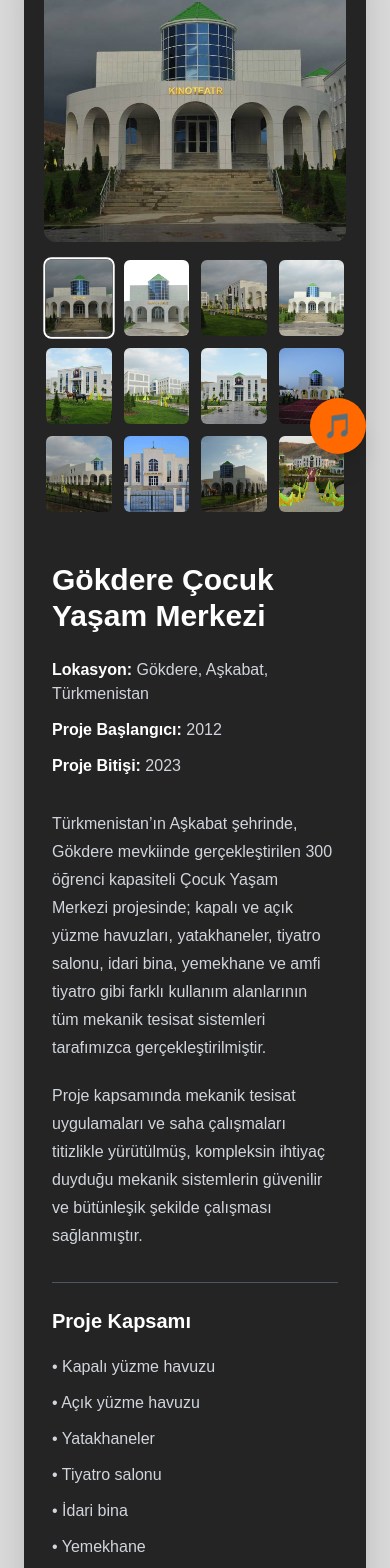
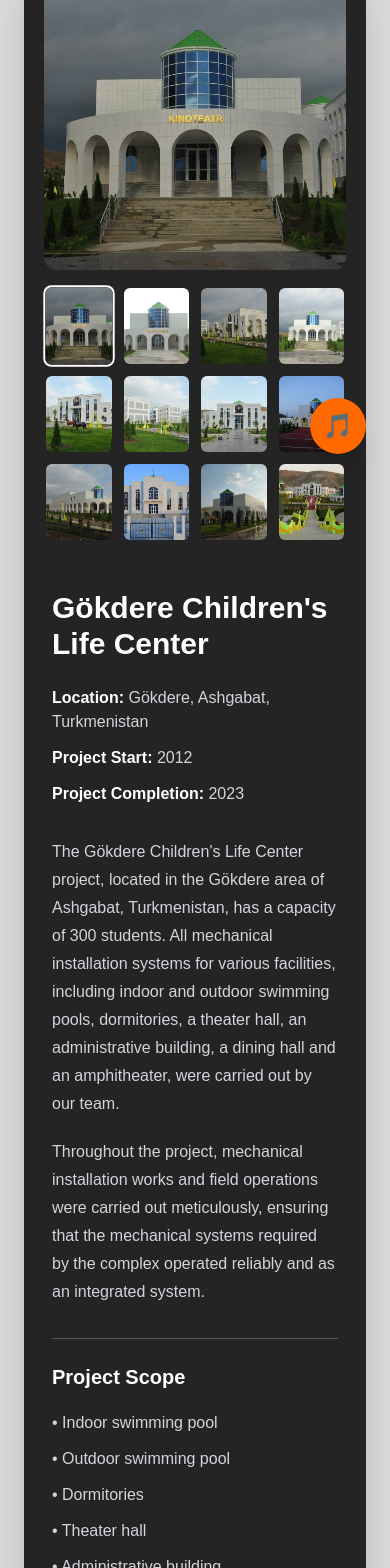
Before and after one commit to alattinkarademir-sudo/tach-mekanik, a Next.js app: page /en/tamamlanan-projeler in a window 390 px wide. Shown: the part 366-1934 px from the top of the page. Built offline with nearby package versions, Linux system fonts and the light colour scheme.

Commit message:
Proje sayfaları ve çeviriler güncellendi

```diff
--- a/app/[locale]/tamamlanan-projeler/page.tsx
+++ b/app/[locale]/tamamlanan-projeler/page.tsx
@@ -1,10 +1,10 @@
-
 "use client";
 
 import { useState } from "react";
+import Image from "next/image";
 import { useTranslations } from "next-intl";
 
-const projectImages = [
+const projeGorselleri = [
   "/projeler/gokdere1.png",
   "/projeler/gokdere2.png",
   "/projeler/gokdere3.png",
@@ -22,57 +22,61 @@ const projectImages = [
 export default function TamamlananProjeler() {
   const t = useTranslations("Projects");
 
-  const [selectedImage, setSelectedImage] = useState(projectImages[0]);
+  const [secilenGorsel, setSecilenGorsel] = useState(
+    projeGorselleri[0]
+  );
 
   return (
     <main className="min-h-screen bg-[#DCDCDC] px-6 pt-36 pb-20">
       <div className="mx-auto max-w-7xl">
 
         {/* SAYFA BAŞLIĞI */}
-        <div className="text-center mb-14">
-          <h1 className="text-4xl md:text-5xl font-bold text-[#242424]">
+        <div className="mb-14 text-center">
+          <h1 className="text-4xl font-bold text-[#242424] md:text-5xl">
             {t("completedTitle")}
           </h1>
 
-          <p className="mt-5 text-gray-700 text-lg">
+          <p className="mt-5 text-lg text-gray-700">
             {t("completedDescription")}
           </p>
         </div>
 
-        {/* PROJE */}
-        <div className="mx-auto max-w-6xl bg-[#242424] rounded-2xl shadow-2xl overflow-hidden">
-
+        {/* PROJE DETAY KARTI */}
+        <div className="mx-auto max-w-6xl overflow-hidden rounded-2xl bg-[#242424] shadow-2xl">
           <div className="flex flex-col lg:flex-row">
 
-            {/* SOL TARAF - FOTOĞRAFLAR */}
-            <div className="w-full lg:w-[42%] p-5 md:p-6">
+            {/* SOL TARAF - PROJE FOTOĞRAFLARI */}
+            <div className="w-full p-5 md:p-6 lg:w-[42%]">
 
               {/* ANA FOTOĞRAF */}
-              <div className="w-full h-[300px] md:h-[420px] rounded-xl overflow-hidden bg-black">
-                <img
-                  src={selectedImage}
-                  alt="Gökdere Çocuk Yaşam Merkezi"
-                  className="w-full h-full object-cover"
+              <div className="relative h-[300px] w-full overflow-hidden rounded-xl bg-black md:h-[420px]">
+                <Image
+                  src={secilenGorsel}
+                  alt={t("gokdere.title")}
+                  fill
+                  className="object-cover"
+                  priority
                 />
               </div>
 
               {/* KÜÇÜK FOTOĞRAFLAR */}
-              <div className="grid grid-cols-4 gap-2 mt-4">
-                {projectImages.map((image, index) => (
+              <div className="mt-4 grid grid-cols-4 gap-2">
+                {projeGorselleri.map((gorsel, index) => (
                   <button
-                    key={image}
+                    key={gorsel}
                     type="button"
-                    onClick={() => setSelectedImage(image)}
-                    className={`h-20 md:h-24 rounded-lg overflow-hidden border-2 transition-all ${
-                      selectedImage === image
-                        ? "border-white scale-[1.02]"
+                    onClick={() => setSecilenGorsel(gorsel)}
+                    className={`relative h-20 overflow-hidden rounded-lg border-2 transition-all md:h-24 ${
+                      secilenGorsel === gorsel
+                        ? "scale-[1.02] border-white"
                         : "border-transparent hover:border-gray-400"
                     }`}
                   >
-                    <img
-                      src={image}
-                      alt={`Gökdere Çocuk Yaşam Merkezi ${index + 1}`}
-                      className="w-full h-full object-cover"
+                    <Image
+                      src={gorsel}
+                      alt={`${t("gokdere.title")} ${index + 1}`}
+                      fill
+                      className="object-cover"
                     />
                   </button>
                 ))}
@@ -81,79 +85,94 @@ export default function TamamlananProjeler() {
             </div>
 
             {/* SAĞ TARAF - PROJE BİLGİLERİ */}
-            <div className="w-full lg:w-[58%] p-7 md:p-10">
+            <div className="w-full p-7 md:p-10 lg:w-[58%]">
 
-              <h2 className="text-3xl md:text-4xl font-bold text-white">
-                Gökdere Çocuk Yaşam Merkezi
+              {/* PROJE ADI */}
+              <h2 className="text-3xl font-bold text-white md:text-4xl">
+                {t("gokdere.title")}
               </h2>
 
-              {/* TARİH VE LOKASYON */}
+              {/* LOKASYON VE TARİHLER */}
               <div className="mt-6 space-y-3 text-gray-300">
 
                 <p>
                   <span className="font-semibold text-white">
-                    Lokasyon:
+                    {t("labels.location")}:
                   </span>{" "}
-                  Gökdere, Aşkabat, Türkmenistan
+                  {t("gokdere.location")}
                 </p>
 
                 <p>
                   <span className="font-semibold text-white">
-                    Proje Başlangıcı:
+                    {t("labels.startDate")}:
                   </span>{" "}
-                  2012
+                  {t("gokdere.startDate")}
                 </p>
 
                 <p>
                   <span className="font-semibold text-white">
-                    Proje Bitişi:
+                    {t("labels.endDate")}:
                   </span>{" "}
-                  2023
+                  {t("gokdere.endDate")}
                 </p>
 
               </div>
 
-              {/* AÇIKLAMA */}
-              <div className="mt-8 text-gray-300 leading-7 text-base md:text-lg">
+              {/* PROJE AÇIKLAMASI */}
+              <div className="mt-8 text-base leading-7 text-gray-300 md:text-lg">
 
                 <p>
-                  Türkmenistan’ın Aşkabat şehrinde, Gökdere mevkiinde
-                  gerçekleştirilen 300 öğrenci kapasiteli Çocuk Yaşam Merkezi
-                  projesinde; kapalı ve açık yüzme havuzları, yatakhaneler,
-                  tiyatro salonu, idari bina, yemekhane ve amfi tiyatro gibi
-                  farklı kullanım alanlarının tüm mekanik tesisat sistemleri
-                  tarafımızca gerçekleştirilmiştir.
+                  {t("gokdere.desc1")}
                 </p>
 
                 <p className="mt-5">
-                  Proje kapsamında mekanik tesisat uygulamaları ve saha
-                  çalışmaları titizlikle yürütülmüş, kompleksin ihtiyaç
-                  duyduğu mekanik sistemlerin güvenilir ve bütünleşik şekilde
-                  çalışması sağlanmıştır.
+                  {t("gokdere.desc2")}
                 </p>
 
               </div>
 
               {/* PROJE KAPSAMI */}
-              <div className="mt-8 pt-6 border-t border-gray-600">
+              <div className="mt-8 border-t border-gray-600 pt-6">
 
-                <h3 className="text-xl font-semibold text-white mb-5">
-                  Proje Kapsamı
+                <h3 className="mb-5 text-xl font-semibold text-white">
+                  {t("labels.scope")}
                 </h3>
 
-                <div className="grid grid-cols-1 sm:grid-cols-2 gap-y-3 gap-x-6 text-gray-300">
+                <div className="grid grid-cols-1 gap-x-6 gap-y-3 text-gray-300 sm:grid-cols-2">
 
-                  <div>• Kapalı yüzme havuzu</div>
-                  <div>• Açık yüzme havuzu</div>
-                  <div>• Yatakhaneler</div>
-                  <div>• Tiyatro salonu</div>
-                  <div>• İdari bina</div>
-                  <div>• Yemekhane</div>
-                  <div>• Amfi tiyatro</div>
-                  <div>• Tüm mekanik tesisat sistemleri</div>
+                  <div>
+                    • {t("gokdere.scopeItems.indoorPool")}
+                  </div>
+
+                  <div>
+                    • {t("gokdere.scopeItems.outdoorPool")}
+                  </div>
+
+                  <div>
+                    • {t("gokdere.scopeItems.dormitories")}
+                  </div>
+
+                  <div>
+                    • {t("gokdere.scopeItems.theater")}
+                  </div>
+
+                  <div>
+                    • {t("gokdere.scopeItems.adminBuilding")}
+                  </div>
+
+                  <div>
+                    • {t("gokdere.scopeItems.diningHall")}
+                  </div>
+
+                  <div>
+                    • {t("gokdere.scopeItems.amphitheater")}
+                  </div>
+
+                  <div>
+                    • {t("gokdere.scopeItems.allMechanical")}
+                  </div>
 
                 </div>
-
               </div>
 
             </div>
--- a/messages/en.json
+++ b/messages/en.json
@@ -8,7 +8,6 @@
     "ongoingProjects": "Ongoing Projects",
     "completedProjects": "Completed Projects",
     "contact": "Contact",
-
     "projelendirme": "Project Planning",
     "kesif": "Survey",
     "sihhiTesisat": "Plumbing",
@@ -240,11 +239,36 @@
     "address": "Address",
     "website": "Website"
   },
+
   "Projects": {
     "ongoingTitle": "Ongoing Projects",
     "ongoingDescription": "Our ongoing projects will be listed here.",
     "completedTitle": "Completed Projects",
-  "completedDescription": "Our completed projects will be listed here."
+    "completedDescription": "Some of our successfully completed projects.",
+    "labels": {
+      "location": "Location",
+      "startDate": "Project Start",
+      "endDate": "Project Completion",
+      "scope": "Project Scope"
+    },
+    "gokdere": {
+      "title": "Gökdere Children's Life Center",
+      "location": "Gökdere, Ashgabat, Turkmenistan",
+      "startDate": "2012",
+      "endDate": "2023",
+      "desc1": "The Gökdere Children's Life Center project, located in the Gökdere area of Ashgabat, Turkmenistan, has a capacity of 300 students. All mechanical installation systems for various facilities, including indoor and outdoor swimming pools, dormitories, a theater hall, an administrative building, a dining hall and an amphitheater, were carried out by our team.",
+      "desc2": "Throughout the project, mechanical installation works and field operations were carried out meticulously, ensuring that the mechanical systems required by the complex operated reliably and as an integrated system.",
+      "scopeItems": {
+        "indoorPool": "Indoor swimming pool",
+        "outdoorPool": "Outdoor swimming pool",
+        "dormitories": "Dormitories",
+        "theater": "Theater hall",
+        "adminBuilding": "Administrative building",
+        "diningHall": "Dining hall",
+        "amphitheater": "Amphitheater",
+        "allMechanical": "All mechanical installation systems"
+      }
+    }
   },
 
   "ProjectPage": {
@@ -351,6 +375,7 @@
     "finalTitle": "Reliable Plumbing for Healthy Buildings",
     "finalText": "We create long-lasting plumbing systems through proper engineering, quality materials and professional implementation."
   },
+
   "FirePage": {
     "title": "FIRE PROTECTION SYSTEMS",
     "mainTitle": "Professional Fire Protection Systems",
@@ -378,6 +403,7 @@
     "footerTitle": "Effective Fire Solutions for Safe Buildings",
     "footerDescription": "With proper engineering, quality equipment, and professional installation, we create reliable systems that contribute to the fire safety of buildings."
   },
+
   "VentilationPage": {
     "title": "VENTILATION SYSTEMS",
     "mainTitle": "Professional Ventilation Systems",
@@ -405,6 +431,7 @@
     "footerTitle": "Reliable Ventilation for Clean Air",
     "footerDescription": "With proper engineering, suitable equipment selection, and professional installation, we create efficient, reliable, and long-lasting ventilation systems."
   },
+
   "HeatingCoolingPage": {
     "title": "HEATING AND COOLING SYSTEMS",
     "mainTitle": "Professional Heating and Cooling Systems",
@@ -432,6 +459,7 @@
     "footerTitle": "Climate Control Solutions for Every Building",
     "footerDescription": "With proper engineering, quality equipment, and professional installation, we create comfortable, efficient, and long-lasting heating and cooling systems."
   },
+
   "VRFPage": {
     "title": "VRF SYSTEMS",
     "mainTitle": "Professional VRF Systems",
@@ -459,6 +487,7 @@
     "footerTitle": "Smart Climate Control for Modern Buildings",
     "footerDescription": "With proper engineering, suitable system selection, and professional installation, we create efficient, comfortable, and long-lasting VRF systems."
   },
+
   "MedicalGasPage": {
     "title": "MEDICAL GAS SYSTEMS",
     "mainTitle": "Professional Medical Gas Systems",
@@ -486,6 +515,7 @@
     "footerTitle": "Reliable Medical Gas Systems for Healthcare Facilities",
     "footerDescription": "With proper engineering, suitable materials, and professional installation, we create reliable medical gas systems tailored to the needs of healthcare facilities."
   },
+
   "SwimmingPoolPage": {
     "title": "SWIMMING POOL SYSTEMS",
     "mainTitle": "Professional Swimming Pool Systems",
@@ -513,6 +543,7 @@
     "footerTitle": "Healthy and Comfortable Swimming Pools",
     "footerDescription": "With proper engineering, quality equipment, and professional installation, we create reliable, efficient, and long-lasting swimming pool systems."
   },
+
   "LandscapePage": {
     "title": "LANDSCAPE SYSTEMS",
     "mainTitle": "Professional Landscape Irrigation Systems",
@@ -540,6 +571,7 @@
     "footerTitle": "Smart Irrigation for Green Areas",
     "footerDescription": "With proper engineering, suitable equipment, and professional installation, we create efficient, controlled, and long-lasting landscape irrigation systems."
   },
+
   "WaterTreatmentPage": {
     "title": "WATER TREATMENT SYSTEMS",
     "mainTitle": "Professional Water Treatment Systems",
@@ -567,6 +599,7 @@
     "footerTitle": "Reliable Solutions for Water Quality",
     "footerDescription": "With proper engineering, suitable equipment, and professional installation, we create efficient, reliable, and long-lasting water treatment systems."
   },
+
   "HomePage": {
     "title": "Engineering, Experience and Trust",
     "paragraph1": "We believe that mechanical installation is not merely an application, but a comprehensive process that requires proper planning and engineering.",
@@ -578,6 +611,7 @@
     "reliable": "Reliable",
     "mechanicalSolutions": "Mechanical Solutions"
   },
+
   "QuotePage": {
     "brand": "TACH MEKANİK",
     "title": "Get a Quote",
@@ -623,8 +657,8 @@
     "submit": "SUBMIT QUOTE REQUEST",
     "successMessage": "Your quote request has been sent successfully.",
     "errorMessage": "An error occurred while sending your quote request. Please try again."
+  },
 
-  },
   "SolarPage": {
     "brand": "TACH MECHANICAL",
     "title": "Solar Energy Systems",
--- a/messages/tr.json
+++ b/messages/tr.json
@@ -76,7 +76,6 @@
         "title": "Güneş Enerjisi Sistemleri",
         "description": "Güneş enerjisinden verimli şekilde yararlanmak amacıyla projelendirme, sistem tasarımı ve uygulama çözümleri sunuyoruz."
       },
-
       "fire": {
         "title": "Yangın Söndürme Sistemleri",
         "description": "TACH MEKANİK olarak, yapıların can ve mal güvenliğini korumaya yönelik modern yangın söndürme sistemleri tasarlıyor, projelendiriyor ve uyguluyoruz. Yangın güvenliği alanında uluslararası kabul görmüş NFPA, EN ve ISO standartlarını esas alarak; endüstriyel tesisler, ticari yapılar, hastaneler, oteller ve özel projeler için güvenilir mühendislik çözümleri sunmaktayız.\n\nSprinkler (yağmurlama) sistemleri, yangın dolapları, hidrant sistemleri, yangın pompaları, yangın alarm ve özel söndürme sistemlerinde; proje tasarımından ekipman seçimine, montajdan test ve devreye alma süreçlerine kadar tüm aşamaları profesyonel olarak yönetiyoruz.\n\nNFPA 13, NFPA 20, NFPA 72 ve NFPA 2001 standartları ile EN 12845, EN 15004 ve CEN/TS 54-14 kriterlerine uygun çözümler geliştirerek, yangın risklerine karşı yüksek performanslı, sürdürülebilir ve uzun ömürlü sistemler oluşturuyoruz.\n\nHer projede güvenilirlik, hızlı müdahale, kalite ve işletme sürekliliğini ön planda tutarak; müşterilerimize uluslararası standartlarda etkin yangın koruma çözümleri sağlamaktayız."
@@ -121,7 +120,6 @@
       "title": "Hakkımızda",
       "subtitle": "1987 yılından bu yana mekanik tesisat sektöründe güven, kalite ve mühendisliği bir araya getiriyoruz."
     },
-
     "intro": {
       "year": "1987'DEN GÜNÜMÜZE",
       "title": "Tecrübenin Gücüyle Geleceği İnşa Ediyoruz",
@@ -129,24 +127,20 @@
       "text2": "Sürekli gelişen teknolojiyi yakından takip ediyor, mekanik tesisat sistemlerinde uluslararası standartlara uygun, enerji verimliliğini ön planda tutan modern çözümler geliştiriyoruz. Her projeye aynı titizlikle yaklaşarak estetik, güvenlik, sürdürülebilirlik ve uzun ömürlü kullanım ilkelerini bir arada sunuyoruz.",
       "text3": "Bugün 39 yılı aşkın sektör deneyimimizle yalnızca mekanik tesisat uygulayan bir firma değil; projelerine değer katan, mühendislik bakış açısıyla çözüm üreten güvenilir bir iş ortağı olmanın haklı gururunu yaşıyoruz."
     },
-
     "stats": {
       "experience": "Yıllık Deneyim",
       "projects": "Tamamlanan Proje",
       "satisfaction": "Müşteri Memnuniyeti",
       "support": "Teknik Destek"
     },
-
     "mission": {
       "title": "Misyonumuz",
       "text": "Mekanik tesisat alanında güvenilir, kaliteli ve sürdürülebilir çözümler sunarak müşterilerimizin beklentilerini en üst seviyede karşılamak; mühendislik ilkelerinden ödün vermeden her projeye değer katmak."
     },
-
     "vision": {
       "title": "Vizyonumuz",
       "text": "Yenilikçi teknolojileri takip eden, enerji verimliliğini esas alan, uluslararası standartlarda projeler üreten ve sektöründe güvenilirliğiyle örnek gösterilen lider firmalardan biri olmak."
     },
-
     "expertise": {
       "title": "Uzmanlık Alanlarımız",
       "items": {
@@ -162,7 +156,6 @@
         "consulting": "Teknik Danışmanlık"
       }
     },
-
     "why": {
       "title": "Neden TACH MEKANİK?",
       "text": "Yaklaşık kırk yıllık sektör tecrübemiz, uzman mühendis kadromuz, kaliteli malzeme anlayışımız ve zamanında teslim prensibimizle müşterilerimize uzun ömürlü mekanik tesisat çözümleri sunuyoruz. Her projeye ilk günkü heyecanımızla yaklaşırken güvenilirlik ve müşteri memnuniyetini en önemli değerimiz olarak görüyoruz."
@@ -191,11 +184,36 @@
     "quoteDescription": "İhtiyaçlarınızı değerlendirelim, size özel mekanik çözümler sunalım.",
     "quoteButton": "TEKLİF AL"
   },
+
   "Projects": {
     "ongoingTitle": "Devam Eden Projeler",
     "ongoingDescription": "Devam eden projelerimiz burada yer alacaktır.",
     "completedTitle": "Tamamlanan Projeler",
-  "completedDescription": "Tamamlanan projelerimiz burada yer alacaktır."
+    "completedDescription": "Başarıyla tamamladığımız projelerden bazıları.",
+    "labels": {
+      "location": "Lokasyon",
+      "startDate": "Proje Başlangıcı",
+      "endDate": "Proje Bitişi",
+      "scope": "Proje Kapsamı"
+    },
+    "gokdere": {
+      "title": "Gökdere Çocuk Yaşam Merkezi",
+      "location": "Gökdere, Aşkabat, Türkmenistan",
+      "startDate": "2012",
+      "endDate": "2023",
+      "desc1": "Türkmenistan’ın Aşkabat şehrinde, Gökdere mevkiinde gerçekleştirilen 300 öğrenci kapasiteli Çocuk Yaşam Merkezi projesinde; kapalı ve açık yüzme havuzları, yatakhaneler, tiyatro salonu, idari bina, yemekhane ve amfi tiyatro gibi farklı kullanım alanlarının tüm mekanik tesisat sistemleri tarafımızca gerçekleştirilmiştir.",
+      "desc2": "Proje kapsamında mekanik tesisat uygulamaları ve saha çalışmaları titizlikle yürütülmüş, kompleksin ihtiyaç duyduğu mekanik sistemlerin güvenilir ve bütünleşik şekilde çalışması sağlanmıştır.",
+      "scopeItems": {
+        "indoorPool": "Kapalı yüzme havuzu",
+        "outdoorPool": "Açık yüzme havuzu",
+        "dormitories": "Yatakhaneler",
+        "theater": "Tiyatro salonu",
+        "adminBuilding": "İdari bina",
+        "diningHall": "Yemekhane",
+        "amphitheater": "Amfi tiyatro",
+        "allMechanical": "Tüm mekanik tesisat sistemleri"
+      }
+    }
   },
 
   "QuotePage": {
@@ -204,30 +222,22 @@
     "description": "Projenizi bize anlatın. Deneyimli ekibimiz talebinizi inceleyerek en kısa sürede sizinle iletişime geçecektir.",
     "formTitle": "Teklif Talebi",
     "formDescription": "Size en uygun çözümü hazırlayabilmemiz için lütfen projenizle ilgili detayları paylaşın.",
-
     "name": "Ad Soyad",
     "namePlaceholder": "Adınız ve soyadınız",
-
     "company": "Firma Adı",
     "companyPlaceholder": "Firma adınız",
-
     "phone": "Telefon",
-
     "email": "E-posta",
-
     "projectType": "Proje Türü",
     "projectTypePlaceholder": "Proje türünü seçiniz",
-
     "residential": "Konut",
     "hotel": "Otel",
     "hospital": "Hastane",
     "industrial": "Endüstriyel Tesis",
     "commercial": "Ticari Yapı",
     "other": "Diğer",
-
     "service": "İlgilendiğiniz Hizmet",
     "servicePlaceholder": "Hizmet seçiniz",
-
     "project": "Mekanik Projelendirme",
     "heatingCooling": "Isıtma ve Soğutma",
     "ventilation": "Havalandırma",
@@ -237,10 +247,8 @@
     "vrf": "VRF Sistemleri",
     "medical": "Medikal Gaz Sistemleri",
     "infrastructure": "Altyapı Sistemleri",
-
     "projectDescription": "Proje Açıklaması",
     "projectDescriptionPlaceholder": "Projeniz hakkında kısa bilgi verebilirsiniz...",
-
     "submit": "TEKLİF TALEBİ GÖNDER",
     "successMessage": "Teklif talebiniz başarıyla gönderildi.",
     "errorMessage": "Teklif gönderilirken bir hata oluştu. Lütfen tekrar deneyin."
@@ -250,15 +258,10 @@
     "brand": "TACH MEKANİK",
     "title": "MEKANİK PROJELENDİRME",
     "heading": "Profesyonel Mekanik Tesisat Projelendirme",
-
     "intro1": "TACH MEKANİK olarak her binanın ihtiyaçlarına ve kullanım amacına uygun, güvenli, verimli ve sürdürülebilir mekanik tesisat projeleri hazırlıyoruz. Projelendirme sürecini yalnızca teknik çizimlerden ibaret görmüyor; mimari, elektrik ve diğer disiplinlerle uyumlu, uygulama aşamasında oluşabilecek sorunları önleyen kapsamlı çözümler geliştiriyoruz.",
-
     "intro2": "Mühendislik deneyimimizi modern proje teknikleriyle birleştirerek konut ve ticari yapılardan endüstriyel tesislere ve büyük ölçekli projelere kadar farklı yapı türlerine özel mekanik sistemler tasarlıyoruz.",
-
     "scopeTitle": "Projelendirme Kapsamımız",
-
     "scopeText": "Her projeyi kendine özgü teknik gereksinimlerine göre değerlendiriyor ve tüm mekanik sistemlerin uyumlu şekilde çalışmasını sağlayan kapsamlı çözümler geliştiriyoruz.",
-
     "scope": {
       "heatingCooling": "Isıtma ve soğutma sistemleri projelendirmesi",
       "plumbing": "Sıhhi tesisat sistemleri projelendirmesi",
@@ -274,21 +277,13 @@
       "calculations": "Sistem kapasite ve debi hesaplamaları",
       "application": "Uygulama ve detay projeleri"
     },
-
     "correctTitle": "Doğru Proje, Doğru Uygulama",
-
     "correctText1": "İyi hazırlanmış bir mekanik tesisat projesi, uygulama sürecinin temelini oluşturur. TACH MEKANİK, projelendirme aşamasında olası uygulama sorunlarını değerlendirerek malzeme, ekipman, kapasite ve sistem seçimlerini doğru şekilde planlar.",
-
     "correctText2": "Amacımız yalnızca çalışan sistemler oluşturmak değil; uzun yıllar güvenilir şekilde çalışacak, işletme maliyetlerini azaltacak ve enerji verimliliğini destekleyecek mekanik tesisat çözümleri sunmaktır.",
-
     "finalTitle": "Mühendislik Deneyimiyle Güvenilir Mekanik Çözümler",
-
     "finalText": "Projelendirmeden uygulamaya kadar doğru planlama ve doğru mühendislik yaklaşımıyla uzun ömürlü sistemler tasarlıyoruz.",
-
     "applicationsTitle": "Nerelerde Uygulanır?",
-
     "applicationsText": "Mekanik tesisat projelendirme hizmetlerimizi farklı yapı ve kullanım alanlarının teknik gereksinimlerine uygun olarak sunuyoruz.",
-
     "applications": {
       "residential": "Konut ve Rezidans Projeleri",
       "hotel": "Otel ve Turizm Tesisleri",
@@ -441,6 +436,7 @@
     "footerTitle": "Her Yapı İçin İklimlendirme Çözümleri",
     "footerDescription": "Doğru mühendislik, kaliteli ekipman ve profesyonel uygulama ile konforlu, verimli ve uzun ömürlü ısıtma ve soğutma sistemleri oluşturuyoruz."
   },
+
   "VRFPage": {
     "title": "VRF SİSTEMLERİ",
     "mainTitle": "Profesyonel VRF Sistemleri",
@@ -620,19 +616,15 @@
     "reliable": "Güvenilir",
     "mechanicalSolutions": "Mekanik Çözümler"
   },
+
   "SolarPage": {
     "brand": "TACH MEKANİK",
     "title": "Güneş Enerjisi Sistemleri",
     "heading": "Verimli ve Sürdürülebilir Güneş Enerjisi Çözümleri",
-
     "intro1": "TACH MEKANİK olarak, güneş enerjisinden etkin ve verimli şekilde yararlanılması amacıyla mekanik sistemlerin projelendirilmesi, sistem tasarımı ve uygulama çözümleri sunuyoruz.",
-
     "intro2": "İhtiyaca ve proje koşullarına uygun olarak tasarlanan güneş enerjisi sistemleriyle enerji maliyetlerinin azaltılmasına, enerji verimliliğinin artırılmasına ve sürdürülebilir çözümler oluşturulmasına katkı sağlıyoruz.",
-
     "scopeTitle": "Güneş Enerjisi Sistemleri Kapsamımız",
-
     "scopeText": "Projelerimizin ihtiyaçlarına göre güneş enerjisi sistemlerinin mekanik altyapısını bütüncül bir yaklaşımla ele alıyor, sistemlerin güvenli, verimli ve uzun ömürlü şekilde çalışmasını hedefliyoruz.",
-
     "items": {
       "systemDesign": "Güneş enerjisi sistemlerinin projelendirilmesi ve sistem tasarımı",
       "panelSystems": "Güneş enerjisi kollektörleri ve ilgili ekipmanların seçimi",
@@ -644,15 +636,10 @@
       "efficiency": "Enerji verimliliğine yönelik sistem optimizasyonları",
       "application": "Uygulama, test ve devreye alma çalışmaları"
     },
-
     "reliableTitle": "Güvenilir ve Verimli Sistemler",
-
     "reliableText1": "Her projeyi kendi ihtiyaçları ve kullanım koşulları doğrultusunda değerlendiriyor, güneş enerjisinden maksimum verim alınmasını hedefleyen çözümler geliştiriyoruz.",
-
     "reliableText2": "Kaliteli ekipman seçimi, doğru mühendislik yaklaşımı ve profesyonel uygulama ile sistemlerin güvenli, verimli ve sürdürülebilir şekilde çalışmasına önem veriyoruz.",
-
     "finalTitle": "Güneş Enerjisinde Profesyonel Mekanik Çözümler",
-
     "finalText": "TACH MEKANİK olarak güneş enerjisi sistemlerinde projelendirme, mekanik sistem tasarımı ve uygulama süreçlerini profesyonel bir anlayışla ele alıyor, projelerin ihtiyaçlarına uygun güvenilir çözümler sunuyoruz."
   }
 }
```
Also changed, not shown: messages/ru.json. Lines whose indentation alone changed are shown as unchanged.
